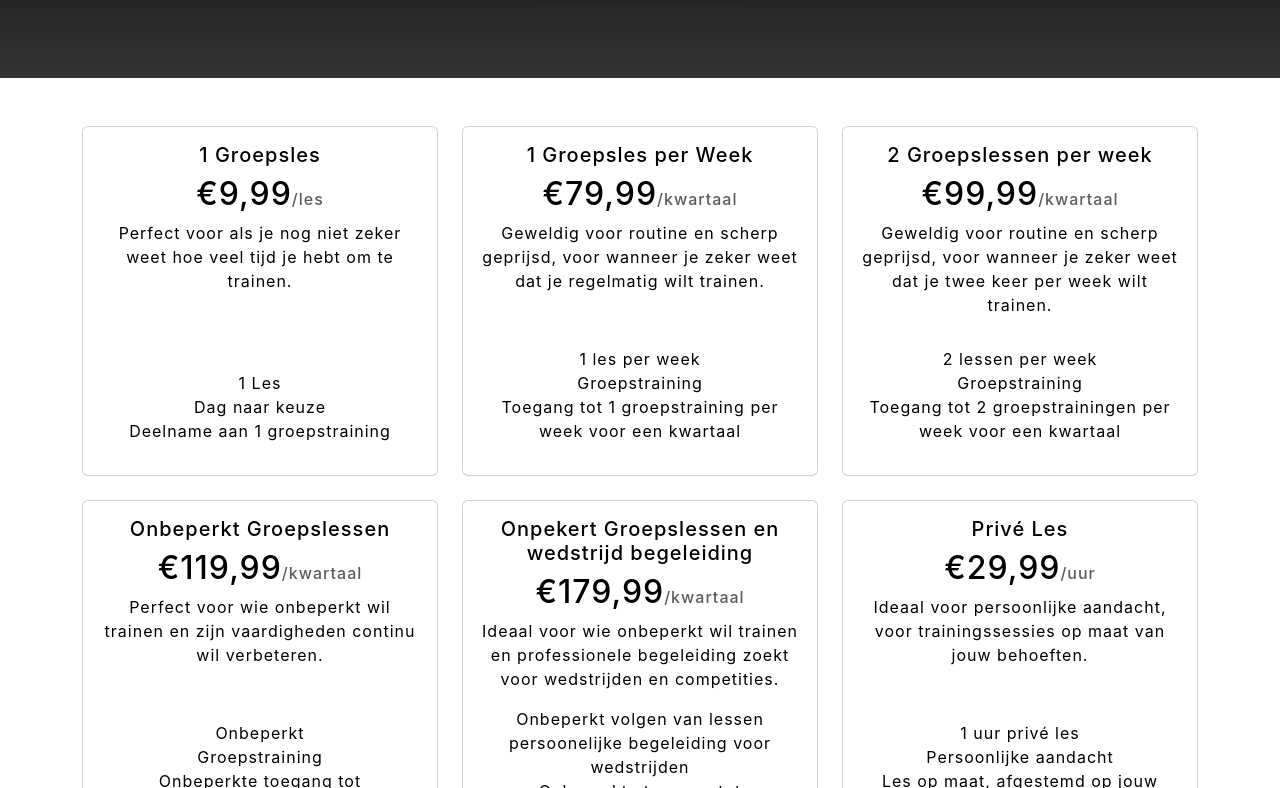
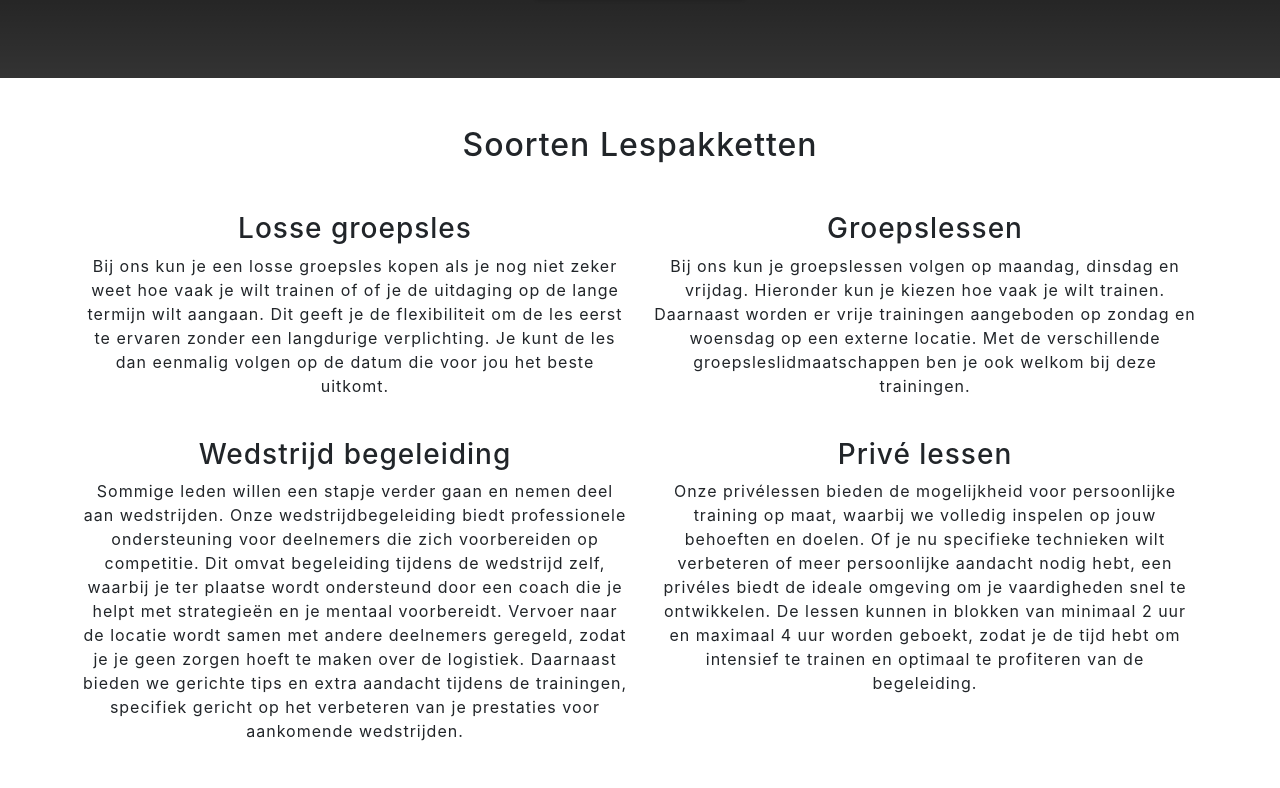
Before and after one commit to AnnaCelineSchoo/tai-chi-academy, a React (Vite) app: page /#/tarieven in a window 1280 px wide. Shown: the part 532-1320 px from the top of the page. Built offline with nearby package versions, Linux system fonts and the light colour scheme.

Commit message:
small adjustments

```diff
--- a/src/components/Contact.jsx
+++ b/src/components/Contact.jsx
@@ -73,7 +73,7 @@ function Contact() {
                     id="name"
                     name="name"
                     type="text"
-                    placeholder="Enter your name..."
+                    placeholder="naam..."
                     value={formData.name}
                     onChange={handleChange}
                   />
@@ -88,7 +88,7 @@ function Contact() {
                     id="emailAddress"
                     name="email"
                     type="email"
-                    placeholder="Enter email address..."
+                    placeholder="email..."
                     value={formData.email}
                     onChange={handleChange}
                   />
@@ -103,7 +103,7 @@ function Contact() {
                     id="phone"
                     name="phone"
                     type="text"
-                    placeholder="Enter your phone number..."
+                    placeholder="Telefoon..."
                     value={formData.phone}
                     onChange={handleChange}
                   />
@@ -118,7 +118,7 @@ function Contact() {
                     id="message"
                     name="message"
                     type="text"
-                    placeholder="Write your message..."
+                    placeholder="Bericht..."
                     rows="5"
                     value={formData.message}
                     onChange={handleChange}
--- a/src/components/Media.jsx
+++ b/src/components/Media.jsx
@@ -76,9 +76,8 @@ function Media() {
             ></iframe>
           </div>
         </div>
-        {/* Page Title */}
+        {/* Subsections */}
         <h2 className="text-center mb-5">Tai Chi Evenementen</h2>
-        {/* Subsections */}
         <div className="row text-center mb-5">
           <div className="col-md-6 mb-4">
             <h3>Competities</h3>
--- a/src/components/Tarieven.jsx
+++ b/src/components/Tarieven.jsx
@@ -42,6 +42,63 @@ function Tarieven() {
           /> */}
         </div>
       </section>
+
+      {/* Subsections */}
+      <div className="container my-5">
+        <h2 className="text-center mb-5 mt-5">Soorten Lespakketten</h2>
+        <div className="row text-center mb-5">
+          <div className="col-md-6 mb-4">
+            <h3>Losse groepsles</h3>
+            <p>
+              Bij ons kun je een losse groepsles kopen als je nog niet zeker
+              weet hoe vaak je wilt trainen of of je de uitdaging op de lange
+              termijn wilt aangaan. Dit geeft je de flexibiliteit om de les
+              eerst te ervaren zonder een langdurige verplichting. Je kunt de
+              les dan eenmalig volgen op de datum die voor jou het beste
+              uitkomt.
+            </p>
+          </div>
+          <div className="col-md-6 mb-4">
+            <h3>Groepslessen</h3>
+            <p>
+              Bij ons kun je groepslessen volgen op maandag, dinsdag en vrijdag.
+              Hieronder kun je kiezen hoe vaak je wilt trainen. Daarnaast worden
+              er vrije trainingen aangeboden op zondag en woensdag op een
+              externe locatie. Met de verschillende groepsleslidmaatschappen ben
+              je ook welkom bij deze trainingen.
+            </p>
+          </div>
+          <div className="col-md-6 mb-4">
+            <h3>Wedstrijd begeleiding</h3>
+            <p>
+              Sommige leden willen een stapje verder gaan en nemen deel aan
+              wedstrijden. Onze wedstrijdbegeleiding biedt professionele
+              ondersteuning voor deelnemers die zich voorbereiden op competitie.
+              Dit omvat begeleiding tijdens de wedstrijd zelf, waarbij je ter
+              plaatse wordt ondersteund door een coach die je helpt met
+              strategieën en je mentaal voorbereidt. Vervoer naar de locatie
+              wordt samen met andere deelnemers geregeld, zodat je je geen
+              zorgen hoeft te maken over de logistiek. Daarnaast bieden we
+              gerichte tips en extra aandacht tijdens de trainingen, specifiek
+              gericht op het verbeteren van je prestaties voor aankomende
+              wedstrijden.
+            </p>
+          </div>
+          <div className="col-md-6 mb-4">
+            <h3>Privé lessen</h3>
+            <p>
+              Onze privélessen bieden de mogelijkheid voor persoonlijke training
+              op maat, waarbij we volledig inspelen op jouw behoeften en doelen.
+              Of je nu specifieke technieken wilt verbeteren of meer
+              persoonlijke aandacht nodig hebt, een privéles biedt de ideale
+              omgeving om je vaardigheden snel te ontwikkelen. De lessen kunnen
+              in blokken van minimaal 2 uur en maximaal 4 uur worden geboekt,
+              zodat je de tijd hebt om intensief te trainen en optimaal te
+              profiteren van de begeleiding.
+            </p>
+          </div>
+        </div>
+      </div>
 
       <section id="pricing" className="py-5">
         <div className="container">
```
Also changed, not shown: src/assets/styles/index.css.
